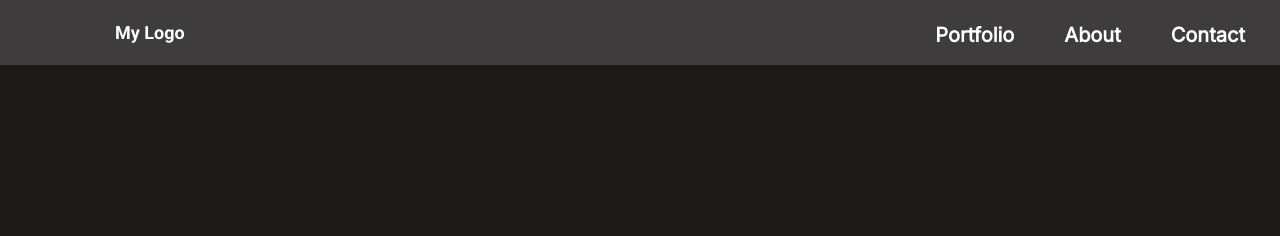
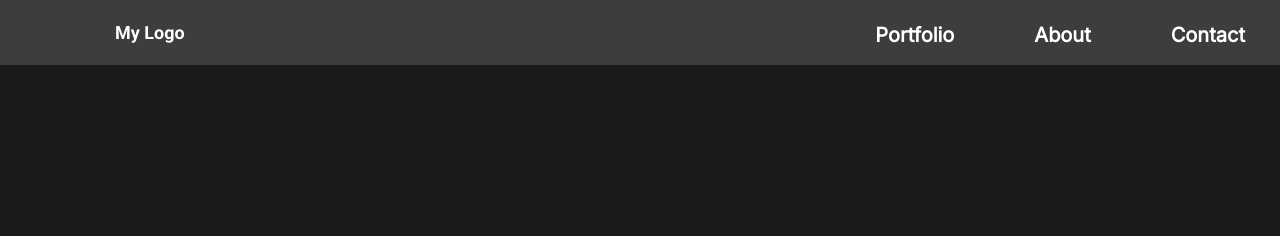
Before and after one commit to Rijja-Farhan/Portfolio, a website: page index.html in a window 1280 px wide. Shown: the top 236 px of the page. Drawn offline with Linux system fonts and the light colour scheme.

Commit message:
assignment comleted

```diff
--- a/style.css
+++ b/style.css
@@ -32,10 +32,12 @@ header {
   background-color: #3e3c3c;
   position: absolute;
   top: 60px;
-  left: 155px;
-  width: 200px;
-  height: 300px;
-  padding-left: 20px;
+  left: 0px;
+  width: 375px;
+  height: 100vh;
+  padding: 0px;
+
+
 }
 
 .nav-links.active {
@@ -72,6 +74,7 @@ header {
   font-size: 32px;
   line-height: 44px;
   color: #fff5e1;
+  margin-left: 30px;
 }
 
 .card-content a {
@@ -84,7 +87,8 @@ header {
 
 .option-hr {
   margin: 0;
-  width: 150px;
+  margin-left:30px ;
+  width: 300px;
   height: 0;
   color: rgb(149, 143, 143);
 }
```
